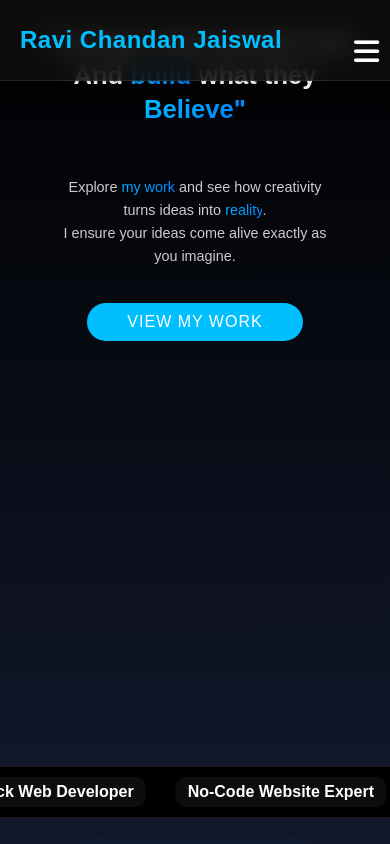
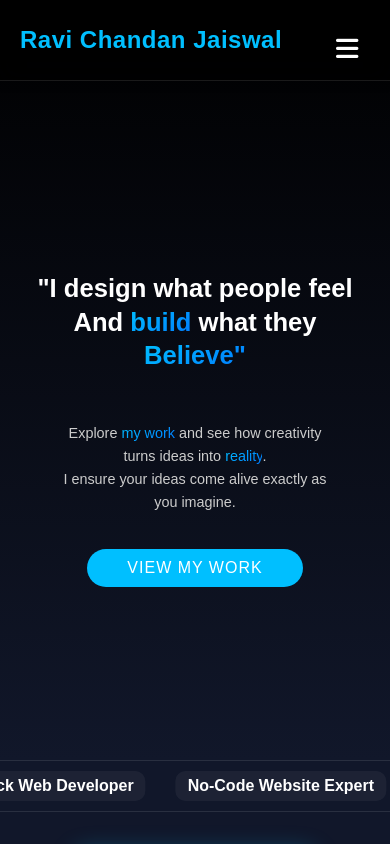
Before and after one commit to jaiswalravichandan-create/My-Profitfolio, a plain HTML site: page index.html in a window 390 px wide. Shown: the top 844 px of the page. Drawn offline with nearby package versions, Linux system fonts and the light colour scheme.

Commit message:
Add files via upload

```diff
--- a/style.css
+++ b/style.css
@@ -28,9 +28,11 @@
 }
 
 body {
-  background-color: var(--bg-dark);
-  color: var(--text);
-  padding-top: 6px; /* Prevent navbar overlap */
+  background-color: #000000;
+  background-color: #11172A;
+  --gradient-blue: linear-gradient(145deg, #00bfff, #007bff);
+  --glass-bg: rgba(15, 15, 15, 0.8);
+  color: #ffffff;
 }
 
 /* Helper: visually hidden but accessible to screen readers */
@@ -115,14 +117,18 @@ body {
   top: 0;
   left: 0;
   width: 100%;
-  background: var(--glass-bg);
-  backdrop-filter: blur(12px);
+  background: rgba(0, 0, 0, 0.7);
+  backdrop-filter: blur(10px);
   display: flex;
   justify-content: center;
   align-items: center;
   z-index: 1000;
-  border-bottom: 1px solid var(--glass-border);
+  border-bottom: 1px solid rgba(255, 255, 255, 0.1);
 }
+
+/* Ensure menu icon sits above the navbar content and is clickable */
+.menu-icon { z-index: 11000; }
+.navbar-container { position: relative; }
 
 .navbar-container {
   width: 100%;
@@ -266,7 +272,9 @@ body {
   display: flex;
   flex-direction: column;
   justify-content: center;
+  align-items: center;
   text-align: center;
+  width: 100%;
 }
 
 .hero-content {
@@ -278,6 +286,8 @@ body {
 }
 
 .hero-content h1 {
+
+  margin-top: 100px;
   font-size: clamp(2.5rem, 8vw, 4rem);
   margin-bottom: var(--space-sm);
   line-height: 1.2;
@@ -410,8 +420,6 @@ button:hover {
   transform: scale(1.05);
   box-shadow: var(--card-shadow-hover);
 }
-
-
 
 /* ===============================
    ✨ Luxury Skills + Certifications
@@ -690,8 +698,11 @@ button:hover {
   display: flex;
   justify-content: space-between;
   align-items: center;
-  margin: 10px 300px;
+  margin: 10px auto;
+  padding: 0 40px;
   margin-bottom: 0px;
+  margin-left: 270px;
+  margin-right: 270px;
 
 }
 
@@ -815,6 +826,7 @@ button:hover {
   color: #bbb;
   line-height: 1.6;
   margin-bottom: 40px;
+  margin: 0 auto 40px;
 }
 
 .contact-details {
@@ -1199,6 +1211,7 @@ button:hover, .web-box img:hover, .graphic-box img:hover, .skill-card:hover {
   display: flex;
   flex-direction: column;
   align-items: center;
+
 }
 
 .footer-container {
@@ -1207,6 +1220,7 @@ button:hover, .web-box img:hover, .graphic-box img:hover, .skill-card:hover {
   display: grid;
   grid-template-columns: repeat(auto-fit, minmax(220px, 1fr));
   gap: 50px;
+  margin: 0 auto;
 }
 
 .footer-logo {
@@ -1298,25 +1312,6 @@ button:hover, .web-box img:hover, .graphic-box img:hover, .skill-card:hover {
   color: #ffffff;
   width: 100%;
 }
-
-/* =====================
-   DEBUG OVERRIDES - temporary
-   Ensure main structural elements are visible while debugging
-   Remove this block after confirming the site renders normally.
-   ===================== */
-header, main, footer, section, .hero, .about-section, .skills-section, .services-section, .projects-section {
-  display: block !important;
-  visibility: visible !important;
-  opacity: 1 !important;
-  transform: none !important;
-}
-
-/* Ensure no full-screen overlays accidentally cover content */
-.fullscreen-viewer, .mobile-menu {
-  pointer-events: auto;
-}
-
-
 
 /* =========================================
    ✨ ABOUT SECTION SCROLL ANIMATION
@@ -1413,3 +1408,16 @@ header, main, footer, section, .hero, .about-section, .skills-section, .services
 }
 
 /* END Responsive Tweaks */
+
+/* Additional fixes: ensure mobile menu icon visibility and footer centering */
+@media (max-width: 768px) {
+  /* Force mobile menu icon visible */
+  .menu-icon { display: block !important; position: absolute !important; right: 18px !important; top: 20px !important; z-index: 40000 !important; }
+  .menu-icon i { color: var(--text); font-size: 1.6rem; }
+  .nav-links { display: none !important; }
+}
+
+/* Footer: center grid items and content */
+.footer-container { margin: 0 auto; justify-items: center; align-items: start; display: grid; grid-auto-flow: row; }
+.footer-brand, .footer-col { text-align: center; justify-self: center; }
+.footer-bottom { text-align: center; width: 100%; margin-top: 20px; }
```
